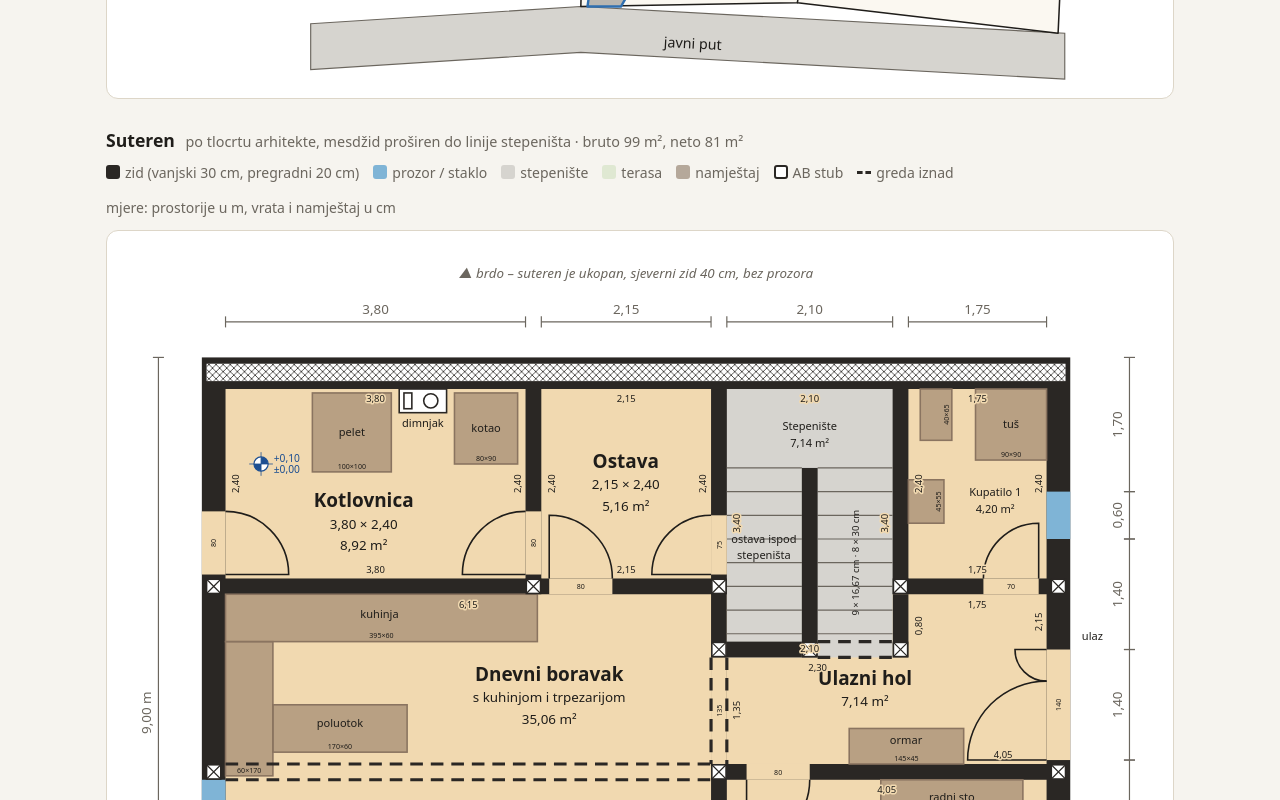
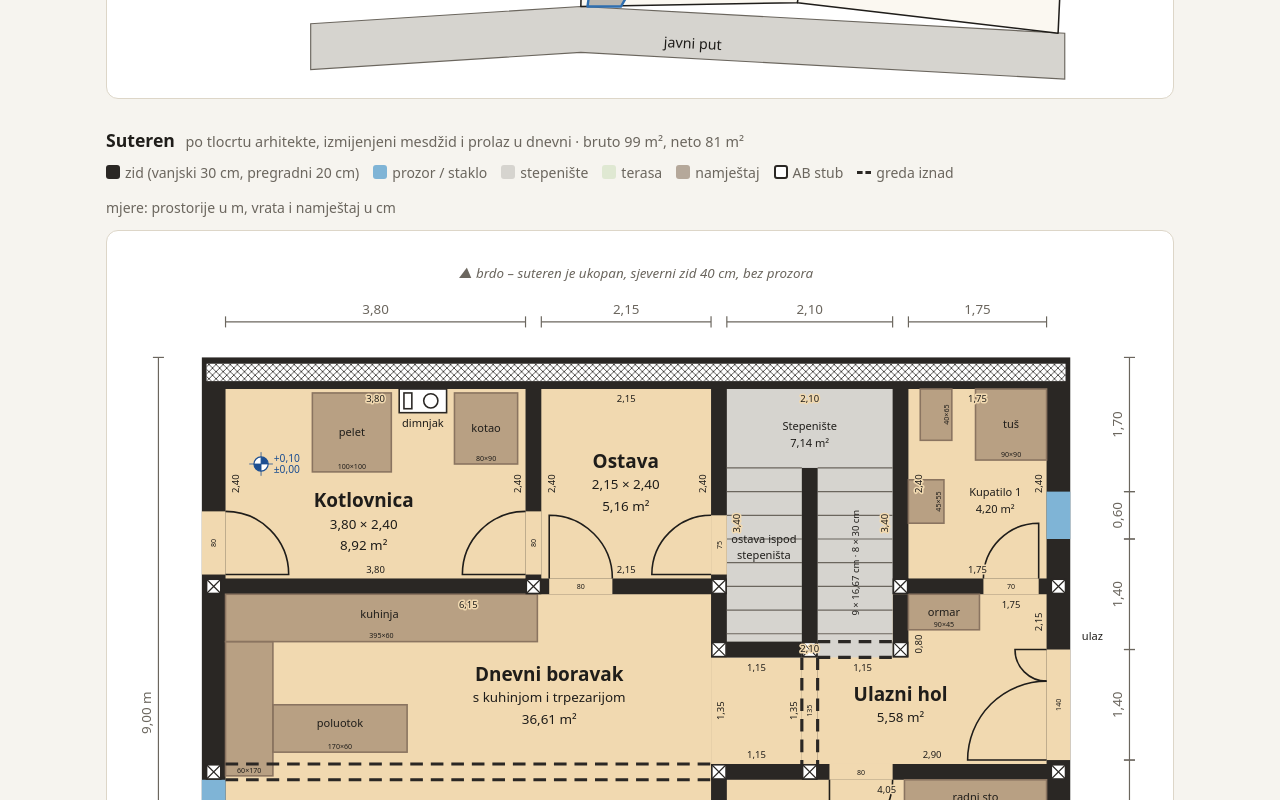
Before and after one commit to nediml/tlocrt-kuce, a plain HTML site: page arhitekta.html in a window 1280 px wide. Shown: the part 1260-2060 px from the top of the page. Drawn offline with Linux system fonts and the light colour scheme.

Commit message:
arhitekta.html: prolaz hol–dnevni u osi stepeništa
Co-Authored-By: Claude Fable 5.2 <noreply@anthropic.com>

```diff
--- a/arhitekta.html
+++ b/arhitekta.html
@@ -92,7 +92,7 @@
   <h2>Pozicija na parceli</h2>
   <div class="plan"><svg id="svg-site" viewBox="95 10 1100 1220" role="img" aria-label="Pozicija kuće na parceli"></svg></div>
 
-  <h2>Suteren <small>po tlocrtu arhitekte, mesdžid proširen do linije stepeništa · bruto 99 m², neto 81 m²</small></h2>
+  <h2>Suteren <small>po tlocrtu arhitekte, izmijenjeni mesdžid i prolaz u dnevni · bruto 99 m², neto 81 m²</small></h2>
   <div class="bar">
     <div class="legend">
       <span><i style="background:var(--wall)"></i>zid (vanjski 30 cm, pregradni 20 cm)</span>
@@ -187,24 +187,24 @@ const plans = {
     hatch: [.06, .08, 10.88, .22],
     rooms: [
       [.30, .40, 3.80, 2.40], [4.30, .40, 2.15, 2.40], [8.95, .40, 1.75, 2.40],   // kotlovnica, ostava, kupatilo 1
-      [.30, 3.00, 6.15, 5.70], [6.65, 3.00, 4.05, 2.15], [6.65, 5.35, 4.05, 3.35], // dnevni, ulazni hol, mesdžid
+      [.30, 3.00, 6.15, 5.70], [7.80, 3.00, 2.90, 2.15], [6.65, 5.35, 4.05, 3.35], [6.45, 3.80, 1.15, 1.35], // dnevni, ulazni hol, mesdžid
     ],
     walls: [[8.75, 3.00, .20, .80]],
     over: [[6.65, 3.60, .95, .20]],                                               // zid ispod gornjeg kraka
     beams: [
       [.30, 5.15, 6.45, 5.15], [.30, 5.35, 6.45, 5.35],                           // greda preko dnevnog
-      [6.45, 3.80, 6.45, 5.15], [6.65, 3.80, 6.65, 5.15],                         // iznad prolaza dnevni–hol
+      [7.60, 3.80, 7.60, 5.15], [7.80, 3.80, 7.80, 5.15],                         // iznad prolaza dnevni–hol
       [7.80, 3.60, 8.75, 3.60], [7.80, 3.80, 8.75, 3.80],                         // iznad ulaza na stepenište
     ],
     cols: [
       [.15, 2.90], [.15, 5.25], [.15, 8.85], [10.85, 2.90], [10.85, 5.25], [10.85, 8.85],
       [4.20, 2.90], [6.55, 2.90], [8.85, 2.90], [6.55, 3.70], [7.70, 3.70], [8.85, 3.70],
-      [6.55, 5.25], [6.55, 8.85],
+      [6.55, 5.25], [7.70, 5.25], [6.55, 8.85],
     ],
     skipDims: [4],
     xdims: [
-      [9.82, 3.17, '1,75'], [9.12, 3.40, '0,80', 1], [7.80, 3.97, '2,30'],                             // ulazni hol
-      [6.82, 4.47, '1,35', 1], [10.15, 5.08, '4,05'], [10.64, 3.35, '2,15', 1],
+      [10.25, 3.17, '1,75'], [9.12, 3.63, '0,80', 1], [8.37, 3.97, '1,15'],                             // ulazni hol
+      [9.25, 5.08, '2,90'], [10.64, 3.35, '2,15', 1],
     ],
     extra: `<path class="kibla" d="M970 770L1035 835M1035 835L1035 805M1035 835L1005 835"/>`
       + `<rect x="250" y="40" width="60" height="30" class="col"/><rect x="256" y="45" width="10" height="20" class="col"/><circle cx="290" cy="55" r="9" class="col"/>`
@@ -221,9 +221,9 @@ const plans = {
       { r: [4.40, 2.80, .80, .20], s: [[4.40, 2.80, 4.40, 2.00, 5.20, 2.80]] },                // ostava – dnevni
       { r: [6.45, 2.00, .20, .75], s: [[6.45, 2.75, 5.70, 2.75, 6.45, 2.00]] },                // ostava → ispod stepeništa
       { r: [9.90, 2.80, .70, .20], s: [[10.60, 2.80, 10.60, 2.10, 9.90, 2.80]] },              // kupatilo 1
-      { r: [6.45, 3.80, .20, 1.35], s: [] },                                                   // dnevni – hol
+      { r: [7.60, 3.80, .20, 1.35], s: [] },                                                   // dnevni – hol
       { r: [10.70, 3.70, .30, 1.40], s: [[10.70, 3.70, 10.30, 3.70, 10.70, 4.10], [10.70, 5.10, 9.70, 5.10, 10.70, 4.10]] }, // ulaz 40 + 100, unutra
-      { r: [6.90, 5.15, .80, .20], s: [[6.90, 5.35, 6.90, 6.15, 7.70, 5.35]] },                // mesdžid iz hola
+      { r: [7.95, 5.15, .80, .20], s: [[7.95, 5.35, 7.95, 6.15, 8.75, 5.35]] },                // mesdžid iz hola
       { r: [4.70, 8.70, 1.60, .30], s: [[4.70, 9.00, 4.70, 9.80, 5.50, 9.00], [6.30, 9.00, 6.30, 9.80, 5.50, 9.00]] },   // dnevni → jug
       { r: [8.10, 8.70, 1.60, .30], s: [[8.10, 9.00, 8.10, 9.80, 8.90, 9.00], [9.70, 9.00, 9.70, 9.80, 8.90, 9.00]] },   // mesdžid → jug
     ],
@@ -235,18 +235,18 @@ const plans = {
       [3.10, 6.30, .95, 2.30], [4.05, 6.30, 1.35, .90],                                        // garnitura
       [4.70, 7.30, .90, .60], [6.05, 6.00, .40, 2.50],                                         // stolić, TV
       [9.80, .40, .90, .90], [9.10, .40, .40, .65], [8.95, 1.55, .45, .55],                    // tuš, šolja, umivaonik
-      [8.20, 4.70, 1.45, .45],                                                                 // ormar
-      [6.65, 6.25, .30, 2.45], [8.60, 5.35, 1.80, .60],                                        // mesdžid: police, radni sto
+      [8.95, 3.00, .90, .45],                                                                 // ormar
+      [6.65, 6.25, .30, 2.45], [8.90, 5.35, 1.80, .60],                                        // mesdžid: police, radni sto
       [1.40, .45, 1.00, 1.00], [3.20, .45, .80, .90],                                          // pelet, kotao
     ],
     labels: [
       [2.05, 1.90, 'Kotlovnica', '3,80 × 2,40', '8,92 m²'], [5.37, 1.40, 'Ostava', '2,15 × 2,40', '5,16 m²'],
-      [4.40, 4.10, 'Dnevni boravak', 's kuhinjom i trpezarijom', '35,06 m²'],
-      [8.40, 4.15, 'Ulazni hol', '7,14 m²'], [8.75, 6.85, 'Mesdžid', '+ radna soba', '13,57 m²'],
+      [4.40, 4.10, 'Dnevni boravak', 's kuhinjom i trpezarijom', '36,61 m²'],
+      [8.85, 4.35, 'Ulazni hol', '5,58 m²'], [8.75, 6.85, 'Mesdžid', '+ radna soba', '13,57 m²'],
     ],
     tiny: [
       [2.25, 3.30, 'kuhinja'], [5.50, 9.40, 'izlaz'], [8.90, 9.40, 'izlaz'], [1.75, 4.68, 'poluotok'], [1.70, 7.35, 'sto'], [3.57, 7.90, 'garnitura'],
-      [6.25, 5.90, 'TV'], [7.30, 7.60, 'police'], [9.50, 5.62, 'radni sto'], [10.22, 7.65, 'kibla'], [8.92, 4.90, 'ormar'],
+      [6.25, 5.90, 'TV'], [7.30, 7.60, 'police'], [9.80, 5.62, 'radni sto'], [10.22, 7.65, 'kibla'], [9.40, 3.28, 'ormar'],
       [7.12, 2.35, 'ostava ispod'], [7.12, 2.55, 'stepeništa'],
       [1.90, 1.00, 'pelet'], [3.60, .95, 'kotao'], [2.80, .88, 'dimnjak'], [11.28, 3.58, 'ulaz'],
       [10.25, .90, 'tuš'], [10.05, 1.75, 'Kupatilo 1'], [10.05, 1.97, '4,20 m²'],
```
